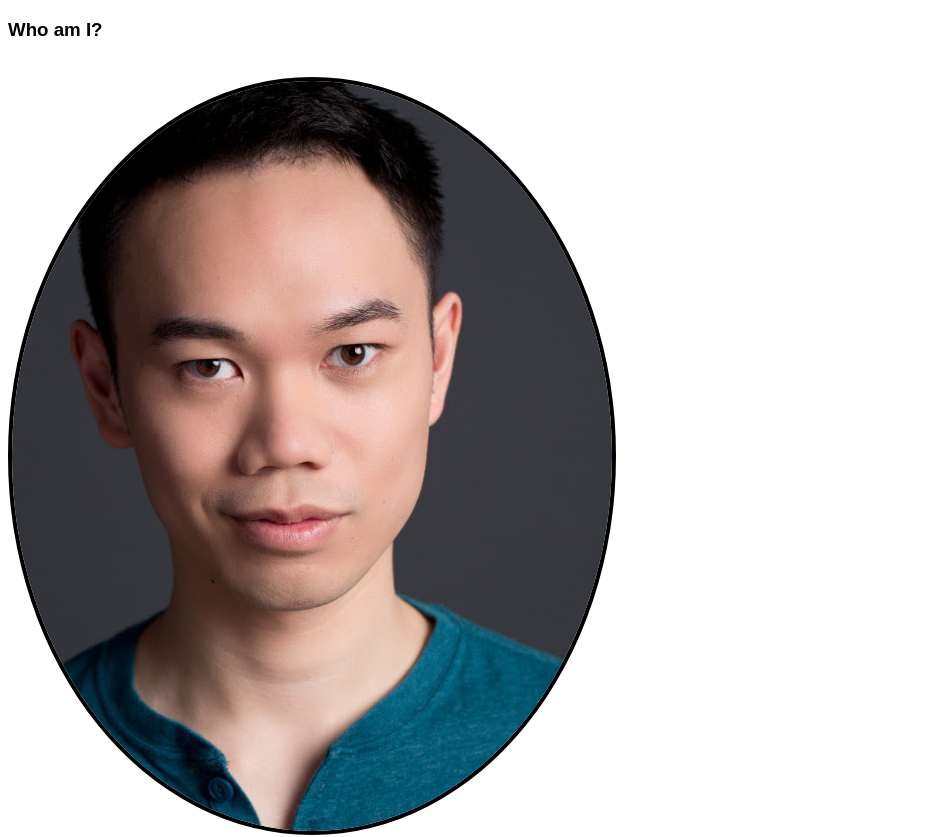
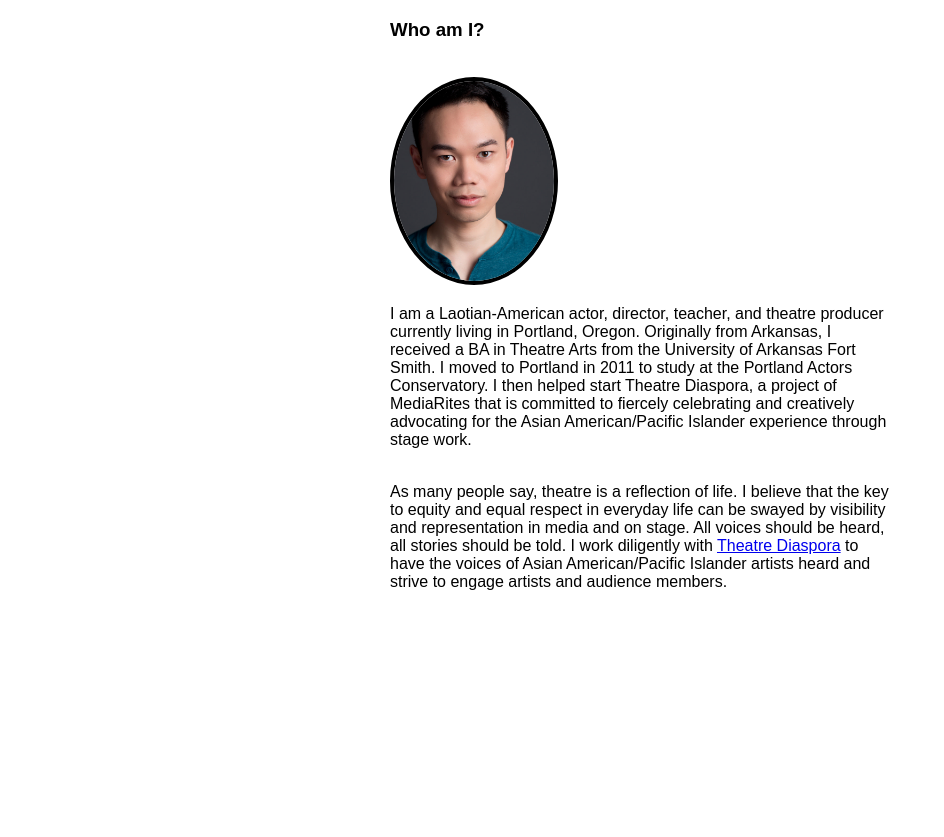
Before and after one commit to samsyharath/samsyharath.github.io, a plain HTML site: page about.html in a window 1280 px wide. Shown: the top 837 px of the page, without its empty margins (0-944 px from the left). After the commit the page ends 800 px from the top, so only its background shows below. Drawn offline with Linux system fonts and the light colour scheme.

Commit message:
Centered alignment

```diff
--- a/about.css
+++ b/about.css
@@ -1,5 +1,7 @@
 body {
     font-family:"Arial";
+    max-width: 500px;
+    margin: auto;
 }
 
 .main-image {
--- a/about.html
+++ b/about.html
@@ -10,7 +10,7 @@
 <body>
     <h3>Who am I?</h3>
     <br>
-    <img src="main-image.jpg" class="main-image">
+    <img src="main-image.jpg" class="main-image" height="200">
 <p>
 I am a Laotian-American actor, director, teacher, and theatre producer currently living in Portland, Oregon. Originally from Arkansas, I received a BA in Theatre Arts from the University of Arkansas Fort Smith. I moved to Portland in 2011 to study at the Portland Actors Conservatory. I then helped start Theatre Diaspora, a project of MediaRites that is committed to fiercely celebrating and creatively advocating for the Asian American/Pacific Islander experience through stage work.
 </p><br>
```
